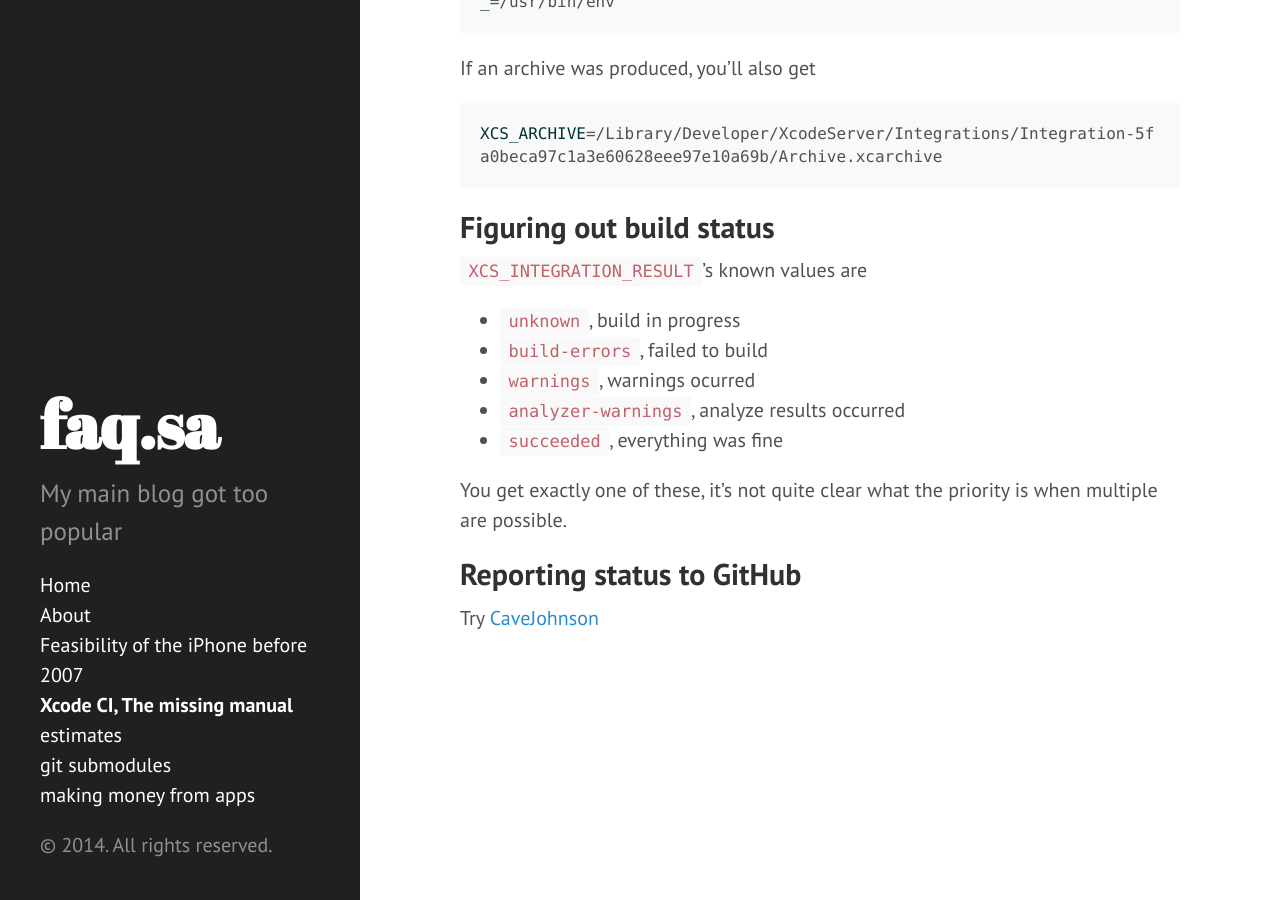
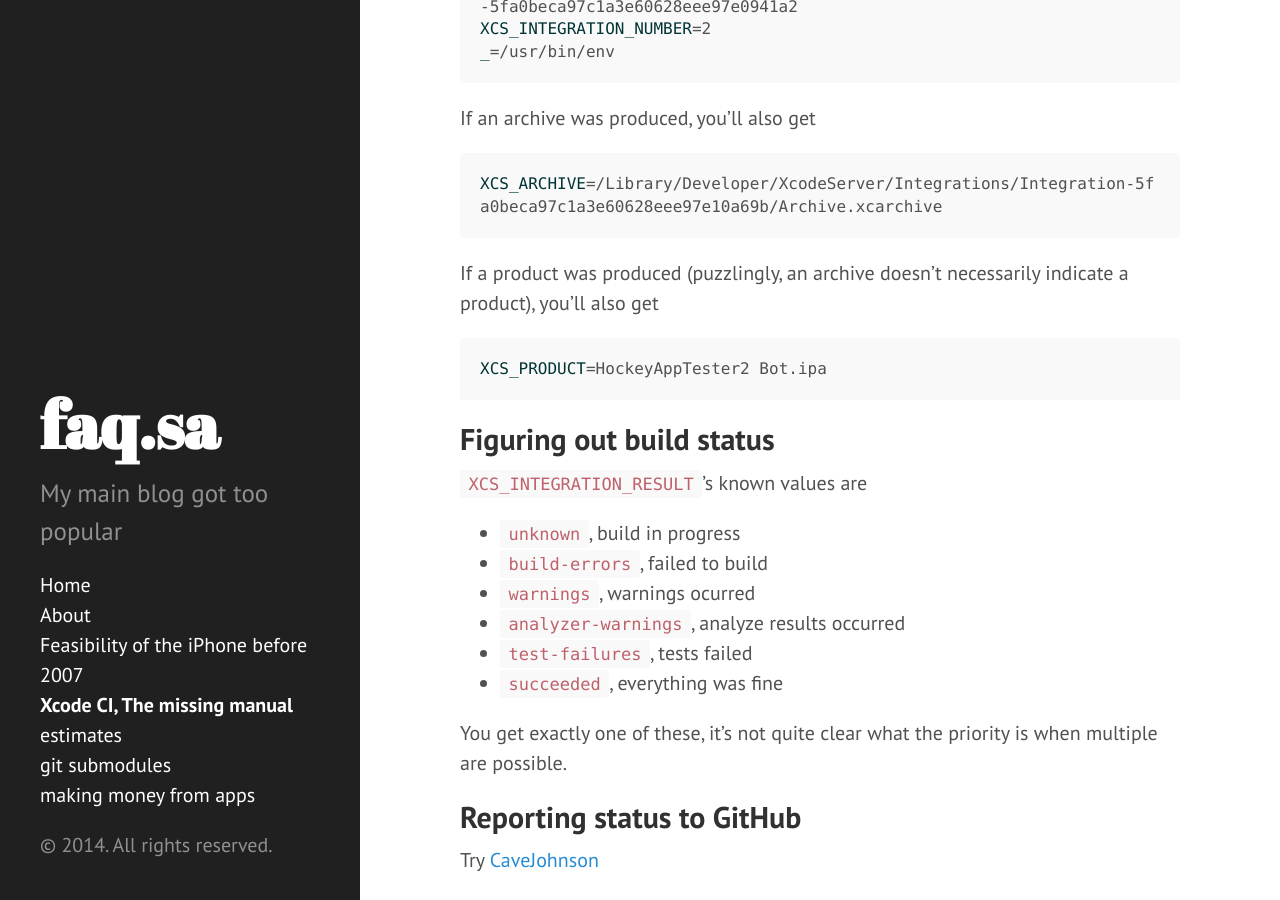
Before and after one commit to drewcrawford/drewcrawford.github.io, a Jekyll site: the page built from xcodeCI/index.md, in a window 1280 px wide and 900 px high, scrolled down 2141 px. Built offline with Jekyll 4.4.1, drawn with Linux system fonts in a browser that asks for light colours; nearby versions of some CDN libraries; Markdown is read by kramdown in place of the engine named in the settings; some of the changed text lies outside the part shown.

Commit message:
xcode CI

````diff
--- a/xcodeCI/index.md
+++ b/xcodeCI/index.md
@@ -82,6 +84,13 @@ If an archive was produced, you'll also get
 XCS_ARCHIVE=/Library/Developer/XcodeServer/Integrations/Integration-5fa0beca97c1a3e60628eee97e10a69b/Archive.xcarchive
 ```
 
+If a product was produced (puzzlingly, an archive doesn't necessarily indicate a product), you'll also get
+
+```bash
+XCS_PRODUCT=HockeyAppTester2 Bot.ipa
+```
+
+
 ## Figuring out build status
 
 `XCS_INTEGRATION_RESULT`'s known values are
@@ -90,6 +99,7 @@ XCS_ARCHIVE=/Library/Developer/XcodeServer/Integrations/Integration-5fa0beca97c1
 * `build-errors`, failed to build
 * `warnings`, warnings ocurred
 * `analyzer-warnings`, analyze results occurred
+* `test-failures`, tests failed
 * `succeeded`, everything was fine
 
 You get exactly one of these, it's not quite clear what the priority is when multiple are possible.
````
Also changed, not shown: other parts of xcodeCI/index.md (+2 -0 lines).
